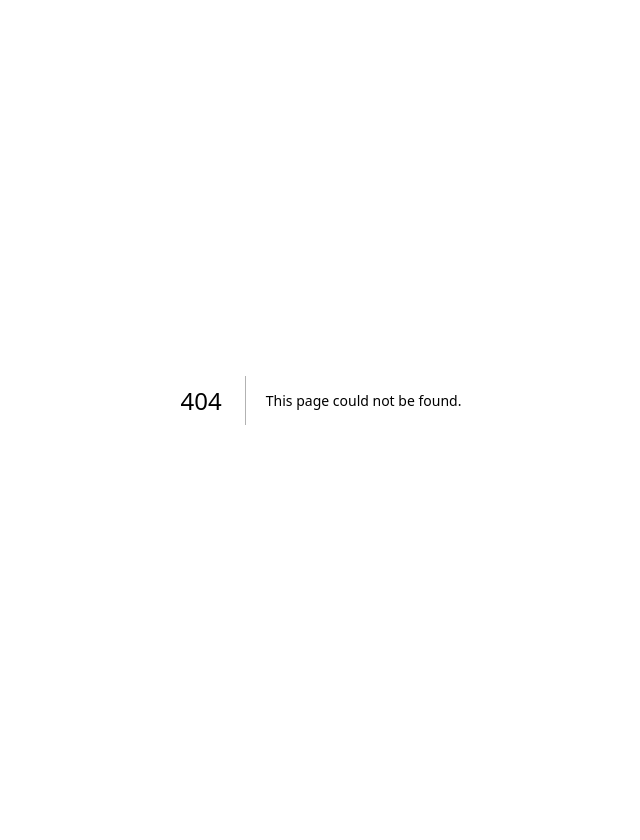
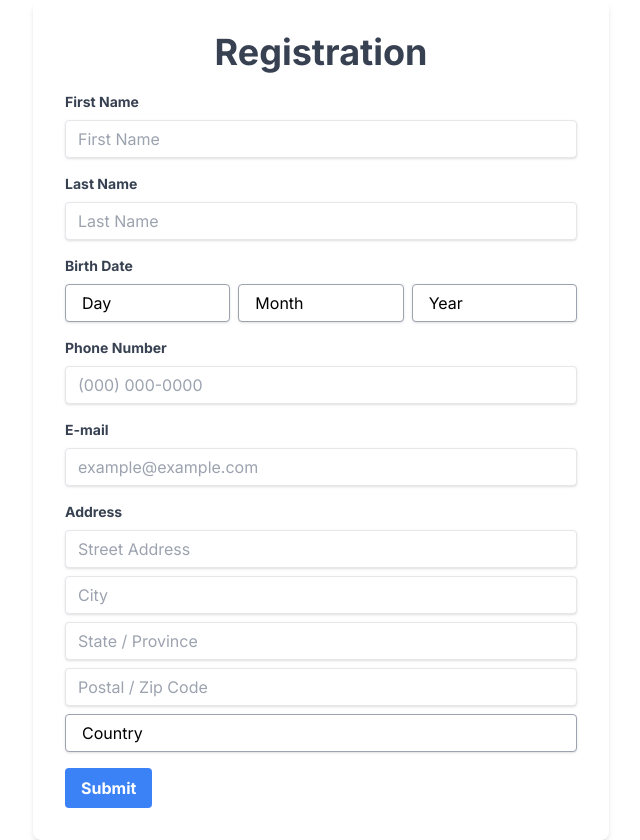
Before and after one commit to Daviti0410/GeoMARKET, a Next.js app: page /signUp in a window 1280 px wide. Before the commit this address had no page. Shown: the whole page, without its empty margins (319-959 px from the left). Before the commit the page ends 800 px from the top, so only its background shows below. Built offline with nearby package versions, Linux system fonts and the light colour scheme.

Commit message:
Implemented sign up page

```diff
--- /dev/null
+++ b/src/app/signUp/page.js
@@ -0,0 +1,83 @@
+export default function signUp() {
+  return (
+    <>
+    <div class="max-w-xl mx-auto bg-white p-8 rounded-lg shadow-md">
+        <form>
+            <div class=" flex justify-center mb-5 text-gray-700 font-bold text-4xl" >Registration</div>
+            <div class="mb-4">
+                <label class="block text-gray-700 text-sm font-bold mb-2" for="first-name">
+                    First Name
+                </label>
+                <input class="shadow appearance-none border rounded w-full py-2 px-3 text-gray-700 leading-tight focus:outline-none focus:shadow-outline" id="first-name" type="text" placeholder="First Name"/>
+            </div>
+            <div class="mb-4">
+                <label class="block text-gray-700 text-sm font-bold mb-2" for="last-name">
+                    Last Name
+                </label>
+                <input class="shadow appearance-none border rounded w-full py-2 px-3 text-gray-700 leading-tight focus:outline-none focus:shadow-outline" id="last-name" type="text" placeholder="Last Name"/>
+            </div>
+            <div class="mb-4">
+                <label class="block text-gray-700 text-sm font-bold mb-2" for="birth-date">
+                    Birth Date
+                </label>
+                <div class="flex space-x-2">
+                    <select class="block appearance-none w-full bg-white border border-gray-400 hover:border-gray-500 px-4 py-2 pr-8 rounded shadow leading-tight focus:outline-none focus:shadow-outline" id="birth-day">
+                        <option>Day</option>
+                    </select>
+                    <select class="block appearance-none w-full bg-white border border-gray-400 hover:border-gray-500 px-4 py-2 pr-8 rounded shadow leading-tight focus:outline-none focus:shadow-outline" id="birth-month">
+                        <option>Month</option>
+                        <option>January</option>
+                        <option>February</option>
+                        <option>March</option>
+                        <option>April</option>
+                        <option>May</option>
+                        <option>June</option>
+                        <option>July</option>
+                        <option>August</option>
+                        <option>September</option>
+                        <option>October</option>
+                        <option>November</option>
+                        <option>December</option>
+                    </select>
+                    <select class="block appearance-none w-full bg-white border border-gray-400 hover:border-gray-500 px-4 py-2 pr-8 rounded shadow leading-tight focus:outline-none focus:shadow-outline" id="birth-year">
+                        <option>Year</option>
+                    </select>
+                </div>
+            </div>
+            <div class="mb-4">
+                <label class="block text-gray-700 text-sm font-bold mb-2" for="phone-number">
+                    Phone Number
+                </label>
+                <input class="shadow appearance-none border rounded w-full py-2 px-3 text-gray-700 leading-tight focus:outline-none focus:shadow-outline" id="phone-number" type="text" placeholder="(000) 000-0000"/>
+            </div>
+            <div class="mb-4">
+                <label class="block text-gray-700 text-sm font-bold mb-2" for="email">
+                    E-mail
+                </label>
+                <input class="shadow appearance-none border rounded w-full py-2 px-3 text-gray-700 leading-tight focus:outline-none focus:shadow-outline" id="email" type="email" placeholder="example@example.com"/>
+            </div>
+            <div class="mb-4">
+                <label class="block text-gray-700 text-sm font-bold mb-2" for="address">
+                    Address
+                </label>
+                <input class="shadow appearance-none border rounded w-full py-2 px-3 text-gray-700 leading-tight focus:outline-none focus:shadow-outline mb-2" id="address-1" type="text" placeholder="Street Address"/>
+                <input class="shadow appearance-none border rounded w-full py-2 px-3 text-gray-700 leading-tight focus:outline-none focus:shadow-outline mb-2" id="city" type="text" placeholder="City"/>
+                <input class="shadow appearance-none border rounded w-full py-2 px-3 text-gray-700 leading-tight focus:outline-none focus:shadow-outline mb-2" id="state" type="text" placeholder="State / Province"/>
+                <input class="shadow appearance-none border rounded w-full py-2 px-3 text-gray-700 leading-tight focus:outline-none focus:shadow-outline mb-2" id="postal-code" type="text" placeholder="Postal / Zip Code"/>
+                <select class="block appearance-none w-full bg-white border border-gray-400 hover:border-gray-500 px-4 py-2 pr-8 rounded shadow leading-tight focus:outline-none focus:shadow-outline" id="country">
+                    <option>Country</option>
+                    <option>Georgia</option>
+                    <option>USA</option>
+                    <option>Japan</option>
+                </select>
+            </div>
+            <div class="flex items-center justify-between">
+                <button class="bg-blue-500 hover:bg-blue-700 text-white font-bold py-2 px-4 rounded focus:outline-none focus:shadow-outline" type="button">
+                    Submit
+                </button>
+            </div>
+        </form>
+    </div>
+    </>
+  )
+}
```
